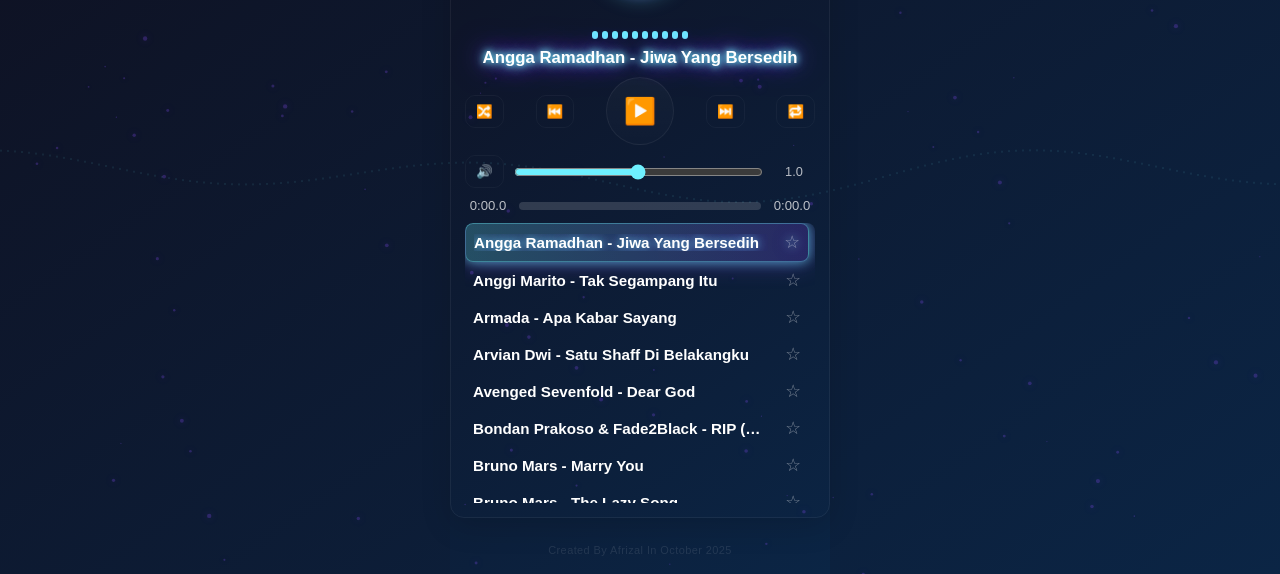
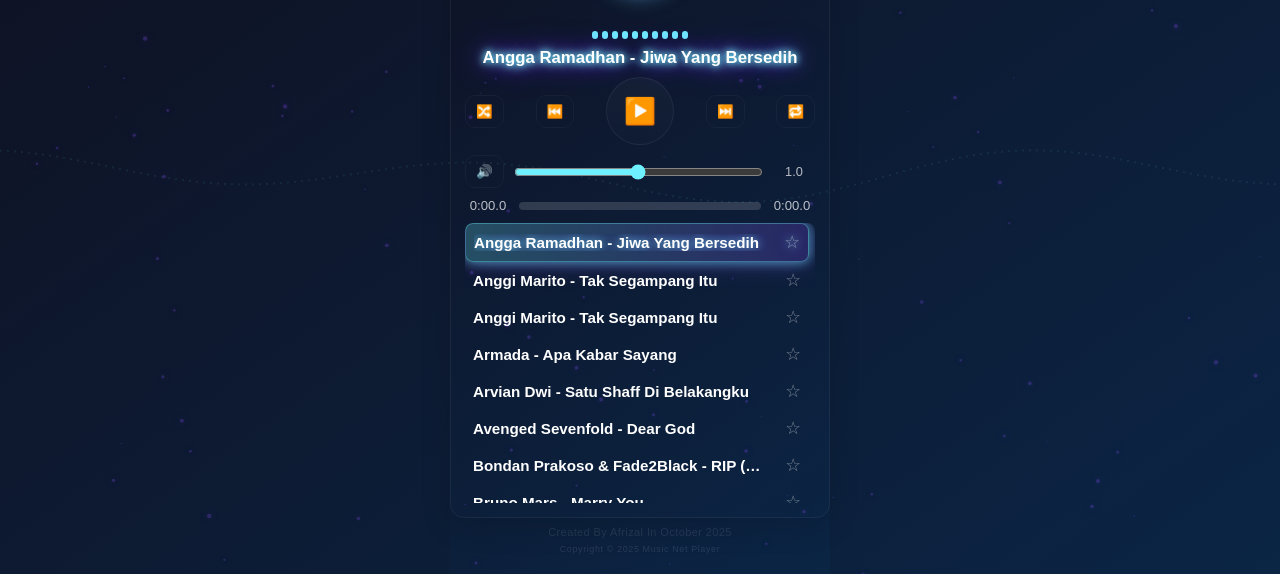
Before and after one commit to envy766/MusicNet, a plain HTML site: page index.html in a window 1280 px wide. Shown: the part 226-800 px from the top of the page. Drawn offline with Linux system fonts and the light colour scheme.

Commit message:
Update playlist

```diff
--- a/index.html
+++ b/index.html
@@ -41,6 +41,32 @@ canvas#bg{
   pointer-events:none;
   z-index:1;
   letter-spacing:0.4px;
+  text-align: center;
+  line-height: 1.4;
+}
+.page-footer .version {
+  font-size: 9px;                /* lebih kecil */
+  opacity: 0.8;                  /* sedikit lebih jelas */
+  color: rgba(255, 255, 255, 0.15); /* beda tone */
+  letter-spacing: 0.6px;
+}
+
+/* background watermark */
+.bg-text {
+  position: fixed;
+  top: 10%;                 /* posisi vertikal (bisa ubah ke 50% jika ingin di tengah) */
+  left: 50%;
+  transform: translate(-50%);
+  font-size: 60px;          /* ukuran besar */
+  font-weight:1000;         /* sangat tebal */
+  letter-spacing: 4px;      /* jarak antar huruf */
+  color: rgba(110, 240, 255, 0.07); /* warna sinkron dengan tema biru neon tapi samar */
+  text-transform: uppercase;
+  pointer-events: none;     /* tidak bisa diklik */
+  user-select: none;        /* tidak bisa di-select */
+  z-index: 0;               /* di bawah semua elemen */
+  white-space: nowrap;
+  text-align: center;
 }
 
 .player {
@@ -270,7 +296,11 @@ canvas#bg{
   </div>
 </div>
 
-<div class="page-footer">Created By Afrizal In October 2025</div>
+<div class="bg-text">MUSIC NET</div>
+<div class="page-footer">Created By Afrizal In October 2025 <br>
+<span class="version">Copyright &copy; 2025 Music Net Player</span>
+</div>
+
 
 <audio id="audio" crossorigin="anonymous"></audio>
 
--- a/playlist.json
+++ b/playlist.json
@@ -16,6 +16,14 @@
       "cover",
       "poprock",
       "pop"
+    ]
+  },
+  {
+    "file": "Mylist/Anggi Marito - Tak Segampang Itu [slow].mp3",
+    "title": "Anggi Marito - Tak Segampang Itu",
+    "artist": "",
+    "tags": [
+      "slow"
     ]
   },
   {
@@ -149,6 +157,14 @@
     ]
   },
   {
+    "file": "Mylist/One Direction - Drag Me Down [pop].mp3",
+    "title": "One Direction - Drag Me Down",
+    "artist": "",
+    "tags": [
+      "pop"
+    ]
+  },
+  {
     "file": "Mylist/One Direction - What Makes You Beautiful [pop].mp3",
     "title": "One Direction - What Makes You Beautiful",
     "artist": "",
@@ -165,6 +181,14 @@
     ]
   },
   {
+    "file": "Mylist/ST12 - Kebesaranmu [pop].mp3",
+    "title": "ST12 - Kebesaranmu",
+    "artist": "",
+    "tags": [
+      "pop"
+    ]
+  },
+  {
     "file": "Mylist/Skillet - Hero [poprock].mp3",
     "title": "Skillet - Hero",
     "artist": "",
@@ -178,6 +202,14 @@
     "artist": "",
     "tags": [
       "poprock"
+    ]
+  },
+  {
+    "file": "Mylist/Tiara Andini - Janji Setia [slow].mp3",
+    "title": "Tiara Andini - Janji Setia",
+    "artist": "",
+    "tags": [
+      "slow"
     ]
   },
   {
```
Also changed, not shown: 4 other files.
